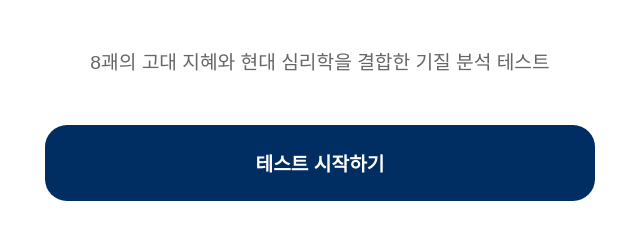
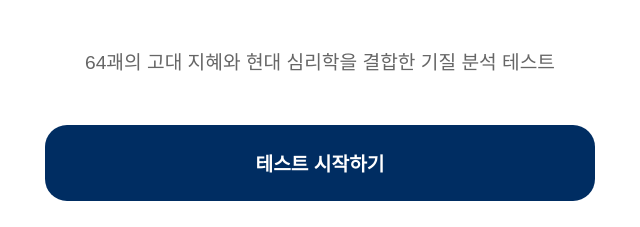
Before and after one commit to pshsuperer31-collab/OMST2, a plain HTML site: page index.html in a window 1280 px wide. Shown: the part 360-587 px from the top of the page, 320-960 px from the left. Drawn offline with Linux system fonts and the light colour scheme; a web font is replaced by a local one.

Commit message:
Update index.html

```diff
--- a/index.html
+++ b/index.html
@@ -3,7 +3,7 @@
 <head>
     <meta charset="UTF-8">
     <meta name="viewport" content="width=device-width, initial-scale=1.0">
-    <title>OMST Light | 마음 건강 테스트</title>
+    <title>OMST Light | Decode your innate blueprint</title>
     <link rel="stylesheet" as="style" crossorigin href="https://cdn.jsdelivr.net/gh/orioncactus/pretendard@v1.3.9/dist/web/static/pretendard.css" />
     <style>
     :root {
@@ -290,7 +290,7 @@
 
     <div id="start-page" class="page-content">
         <p style="color: #666; margin-bottom: 50px; font-size: 1.2rem; word-break: keep-all;">
-            8괘의 고대 지혜와 현대 심리학을 결합한 기질 분석 테스트
+            64괘의 고대 지혜와 현대 심리학을 결합한 기질 분석 테스트
         </p>
         <button class="option-btn" style="width: 100%; background: var(--primary); color: #fff; border: none; font-size: 1.2rem;" onclick="showTest()">테스트 시작하기</button>
     </div>
```
